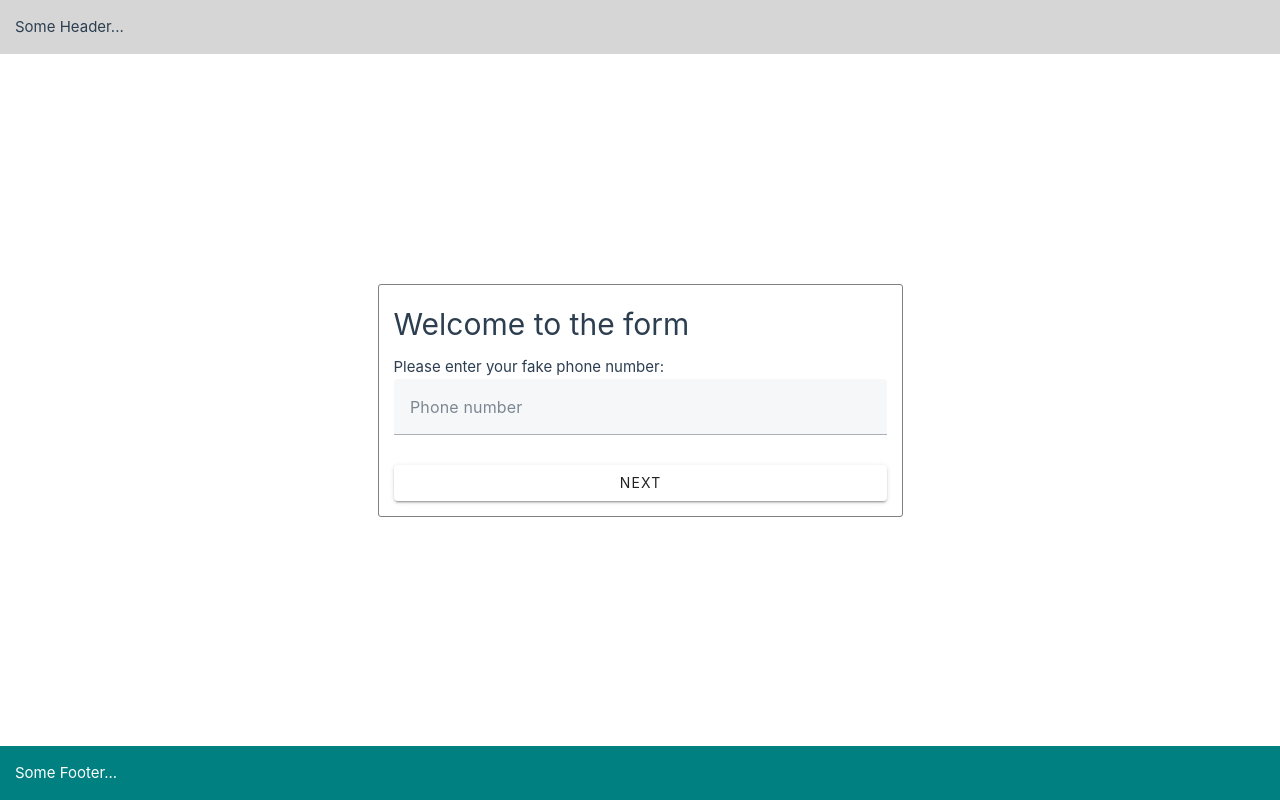
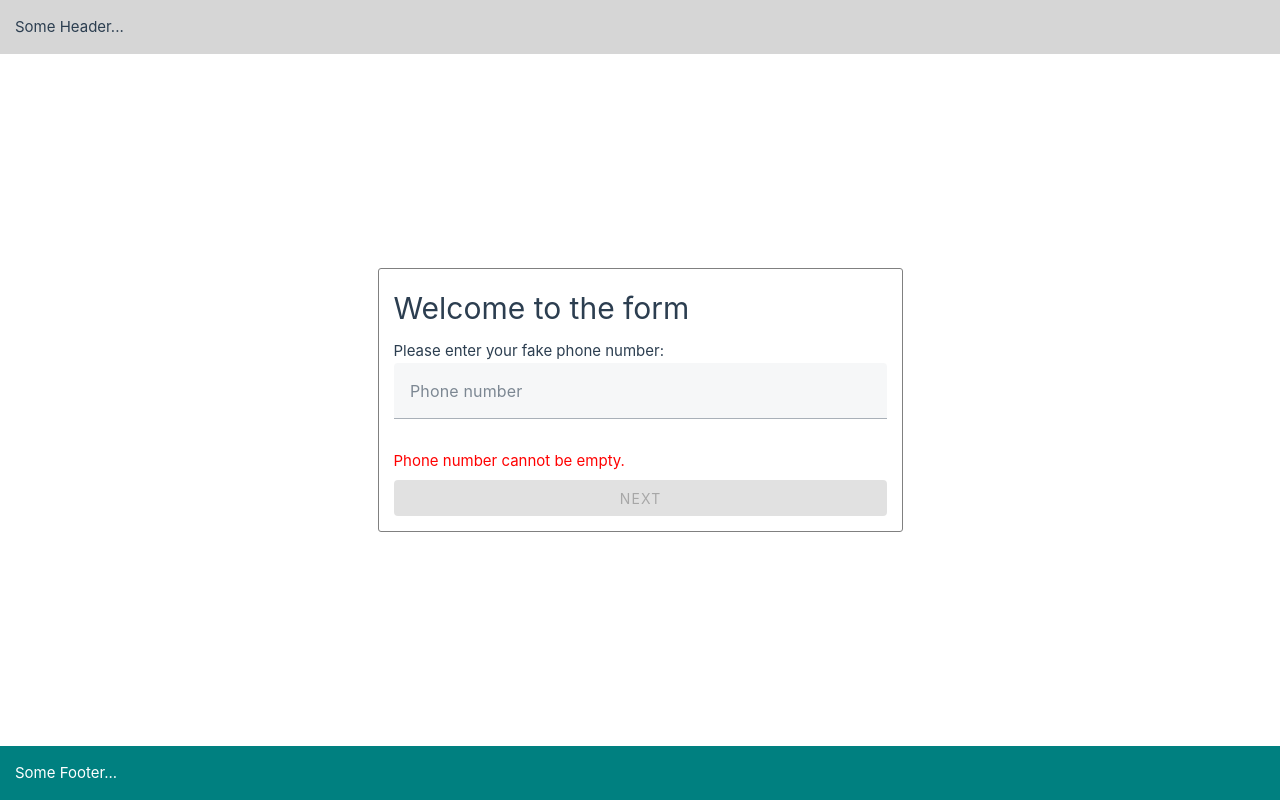
Before and after one commit to thepooyan/vue-test, a Vue app: page /form in a window 1280 px wide. Built offline with nearby package versions, Linux system fonts and the light colour scheme; the HTML template or start-up script is replaced by a standard one.

Commit message:
check error on every key up

```diff
--- a/src/views/Form.vue
+++ b/src/views/Form.vue
@@ -8,8 +8,8 @@ const router = useRouter();
 
 const num = ref('');
 const isChecked = ref(false);
-const otp = ref([]);
-const error = ref(null)
+const otp = ref("");
+const error = ref("Phone number cannot be empty.")
 
 const pageStates = ["num", "checkbox", "opt", "done"]
 const state = ref("num")
@@ -17,7 +17,24 @@ const state = ref("num")
 const nextState = () => {
   let ind = pageStates.indexOf(state.value)
   if (pageStates[ind+1])
+  {
     state.value = pageStates[ind+1]
+    checkError()
+  }
+}
+
+const checkError = () => {
+
+  switch (state.value) {
+    case "num":
+      if (num.value === "") error.value = "Phone number cannot be empty."
+      else error.value = null;
+      break
+    case "opt":
+      if (!otp.value) error.value = "OTP cannot be empty."
+      else error.value = null;
+      break
+  }
 }
 
 const done = () => {
@@ -36,7 +53,7 @@ const done = () => {
       <p>
         Please enter your fake phone number:
       </p>
-      <v-text-field v-model="num" label="Phone number" :rules="[rules.required]"></v-text-field>
+      <v-text-field v-model="num" label="Phone number" @keyup="checkError"></v-text-field>
     </div>
     <div v-if="state === 'checkbox'">
       <p>
@@ -48,12 +65,12 @@ const done = () => {
       <p>
         Now put in this number: 123456
       </p>
-      <v-otp-input v-model="otp" ></v-otp-input>
+      <v-otp-input v-model="otp" @keyup="checkError" ></v-otp-input>
     </div>
     <p v-if="error" class="error">
       {{error}}
     </p>
-    <v-btn @click="nextState" v-if="state !== 'done'" :disabled="error">
+    <v-btn @click="nextState" v-if="state !== 'done'" :disabled="error !== null">
       Next
     </v-btn>
     <div v-else>
```
